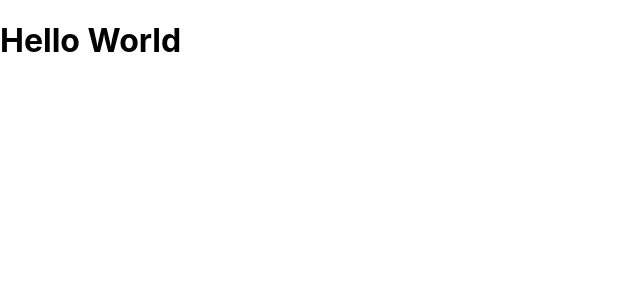
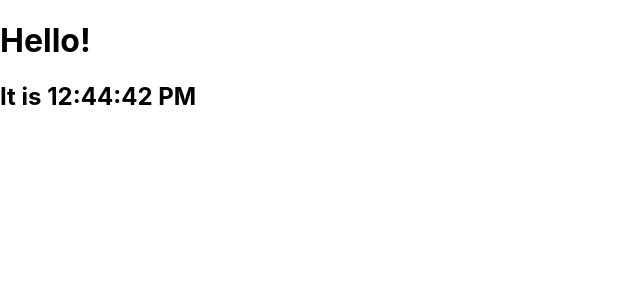
Before and after one commit to HimanshuAgrahari07/react-training, a React (Create React App) app: page / in a window 1280 px wide. Shown: the top 300 px of the page, without its empty margins (0-640 px from the left). Built offline with nearby package versions, Linux system fonts and the light colour scheme.

Commit message:
Add clock component

```diff
--- a/src/App.js
+++ b/src/App.js
@@ -1,8 +1,9 @@
 import './App.css';
+import Clock from './Components/Clock'
 
 function App() {
   return (
-    <h1>Hello World</h1>
+    <Clock/>
   );
 }
 
--- /dev/null
+++ b/src/Components/Clock.js
@@ -0,0 +1,23 @@
+import React from 'react';
+
+class Clock extends React.Component {
+    constructor(props) {
+        super(props);
+        this.state = { date: new Date() };
+    }
+
+    render() {
+        return (
+            this.clockComponent()
+        )
+    }
+
+    clockComponent() {
+        return <div>
+            <h1>Hello!</h1>
+            <h2>It is {this.state.date.toLocaleTimeString()}</h2>
+        </div>;
+    }
+}
+
+export default Clock
```
Also changed, not shown: 1 other file (tests, documents, lock files or other folders).
